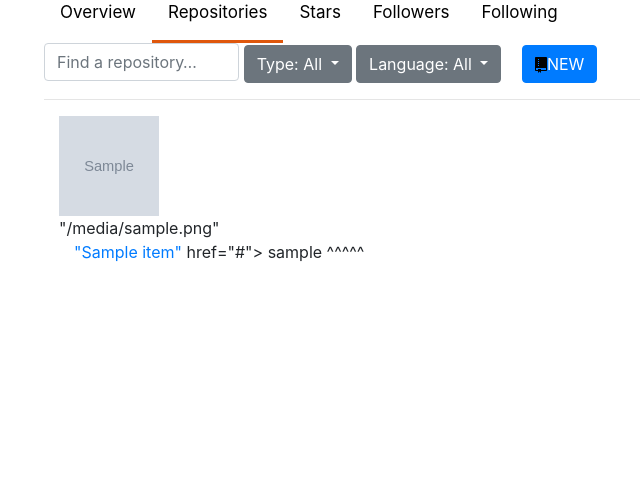
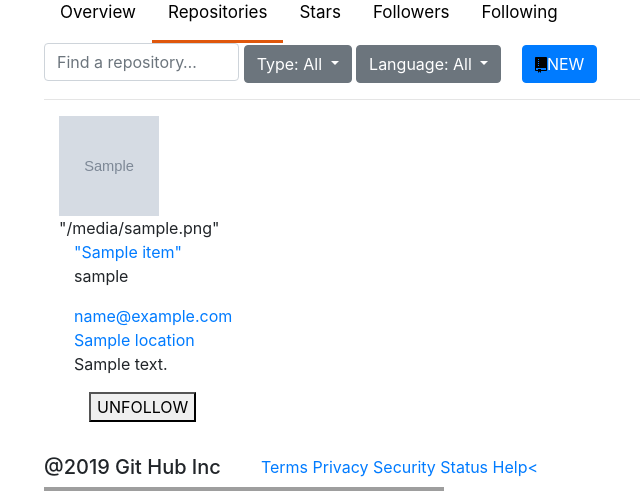
Before and after one commit to ChristinaDRoberts/recreate_gith, a Flask app: page /followers/ in a window 1280 px wide. Shown: the part 1241-1732 px from the top of the page, without its empty margins (3-643 px from the left). Run offline with Flask 2, Linux system fonts and the light colour scheme; grey boxes marked "Sample" are stand-in pictures; a database or web service that is not in the repository returns one stand-in record (values such as "Sample title"); data that the repository does not hold is empty; some libraries are stand-ins or nearby versions; grey boxes are pictures that could not be loaded.

Commit message:
re distributing

```diff
--- a/templates/base.html
+++ b/templates/base.html
@@ -173,12 +173,12 @@
         </div>
 
 
-        <section class="container">
-            <footer>
+
+            <footer class="container">
 
             <div class="row">
-                   <h5>@2019 Git Hub Inc</h5>
-                   <ul>
+                   <h5 class="copyright">@2019 Git Hub Inc</h5>
+                   <ul class="btm-left">
                        <li><a href="#">Terms</a></li>
                        <li><a href="#">Privacy</a></li>
                        <li><a href="#">Security</a></li>
@@ -188,7 +188,7 @@
 
                    <img src="#" alt="bottom_cat_lol">
 
-                   <ul>
+                   <ul class="btm-right">
                        <li><a href="#">Contact GitHu</a></li>
                        <li><a href="#">Pricing</a></li>
                        <li><a href="#">API</a></li>
@@ -198,7 +198,7 @@
                    </ul>
             </div>
             </footer>
-        </section>
+
 
 
         <script src="https://code.jquery.com/jquery-3.3.1.slim.min.js" integrity="sha384-q8i/X+965DzO0rT7abK41JStQIAqVgRVzpbzo5smXKp4YfRvH+8abtTE1Pi6jizo" crossorigin="anonymous"></script>
--- a/templates/followers.html
+++ b/templates/followers.html
@@ -30,24 +30,25 @@
                              <a class="d-inline-block no-underline " href="{{follower.name}}">"{{ follower.name }}" </a>
 {#                                INSERT FOLLOWERS USERNAME#}
 {#                             <span class="f4 link-gray-dark"</span>#}
-                             <a>href="{{follower.url }}"> {{ follower.login }}</a>
-                            <span class="link-gray "></span></a>
 
-                             <div class="text-gray text-small ">
-{#                                 INSERT BIO HERE#}
+                            <p href="{{follower.login}}">{{ follower.login }}</p>
+                            <a href="{{follower.email}}">{{ follower.email }}</a>
+                             <span class="link-gray "><a href="{{follower.location}}">{{ follower.location }}</a> </span>
+                             <div class="text-gray text-small bio " ><p href="{{ follower.bio }}"> {{ follower.bio }}</p>
+{#
 
-                            <div> ^^^^^</div>
-                             </div>
-                             <p class="text-gray text-small mb-0">
+{#                            <div> ^^^^^</div>#}
+{#                             </div>#}
+{#                             <p class="text-gray text-small mb-0">#}
 {#                             MAKE OCTICON WITH ORganization#}
-                                 <svg></svg>
+{#                                 <svg></svg>#}
 {#                             MAKE OCTICON WITH LOCATION#}
-                                <svg></svg>
-                             </p>
+{#                                <svg></svg>#}
+{#                             </p>#}
 
 {#                          UNFOLLOW BUTTON#}
-                          <div class=" d-table-cell col 2 v-align-top text right">
-                              <button class="btn-bt-sm js-toggler-target">UNFOLLOW</button>
+                          <div class=" d-table-cell col 2 v-align-top text right ">
+                              <button class="btn-bt-sm js-toggler-target ">UNFOLLOW</button>
                           </div>
                     </tr>
 
```
Also changed, not shown: static/styles.css (+9 -0 lines).
